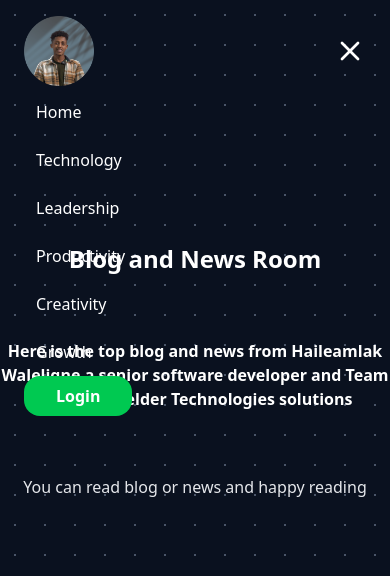
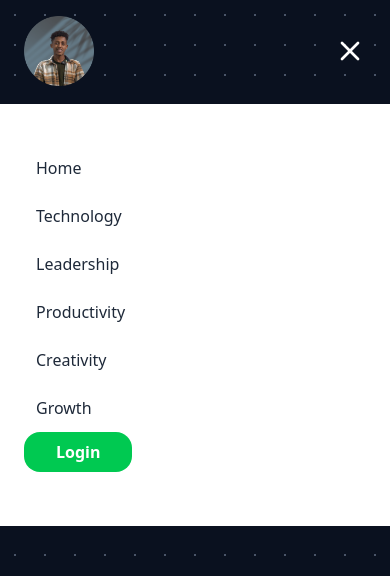
Before and after one commit to haileamlakwalelige/react-and-node-js-blog, a React (Vite) app in the folder front/: page / in a window 390 px wide. Both pictures are taken after a click on the button 350 px from the left and 51 px from the top of the page. Shown: the top 576 px of the page. Built offline with nearby package versions, Linux system fonts and the light colour scheme; no server answers.

Commit message:
add image via add blogs

```diff
--- a/front/src/components/layout/Navbar.jsx
+++ b/front/src/components/layout/Navbar.jsx
@@ -1,5 +1,5 @@
 import { useState, useEffect } from "react";
-import { Link } from "react-router-dom";
+import { Link, useNavigate } from "react-router-dom";
 import { Menu, X } from "lucide-react";
 import haileopia from "../../assets/profile.png";
 import Cookies from "js-cookie";
@@ -7,21 +7,52 @@ import Cookies from "js-cookie";
 const Navbar = () => {
   const [isOpen, setIsOpen] = useState(false);
   const [isScrolled, setIsScrolled] = useState(false);
+  const navigate = useNavigate();
 
   useEffect(() => {
     const handleScroll = () => {
       setIsScrolled(window.scrollY > 0);
     };
 
+    const handleResize = () => {
+      // Apply specific logic for small devices here
+      if (window.innerWidth < 1000) {
+        // Small device logic - here it forces `isScrolled` to true
+        setIsScrolled(true);
+      } else {
+        // Optionally reset or modify behavior for larger screens
+        setIsScrolled(window.scrollY > 0);
+      }
+    };
+
+    // Initialize on mount
+    handleResize();
+
+    // Add event listeners for scroll and resize
     window.addEventListener("scroll", handleScroll);
-    return () => window.removeEventListener("scroll", handleScroll);
-  }, []);
+    window.addEventListener("resize", handleResize);
+
+    // Cleanup listeners on component unmount
+    return () => {
+      window.removeEventListener("scroll", handleScroll);
+      window.removeEventListener("resize", handleResize);
+    };
+  }, []); // Empty dependency array to only run once on mount
 
   const isLoggedIn = Cookies.get("isLoggedIn");
 
+  const handleLogout = () => {
+    Cookies.remove("auth_token");
+    Cookies.remove("isLoggedIn");
+    window.location.reload();
+    navigate("/");
+  };
+
+  const closeMenu = () => setIsOpen(false);
+
   return (
     <nav
-      className={`fixed w-full z-50 min-h-[80px] ${
+      className={`fixed w-full z-50 min-h-[80px]  ${
         isScrolled ? "bg-white text-gray-800 shadow-md" : "text-white"
       }`}
     >
@@ -35,17 +66,19 @@ const Navbar = () => {
         </Link>
 
         <button
-          className="md:hidden focus:outline-none"
+          className="lg:hidden focus:outline-none  cursor-pointer"
           onClick={() => setIsOpen(!isOpen)}
         >
           {isOpen ? <X size={32} /> : <Menu size={32} />}
         </button>
 
         <ul
-          className={`md:flex md:space-x-8 absolute md:static top-16 md:top-0 left-0 w-full md:w-auto ${
+          className={`lg:flex lg:space-x-8 absolute lg:static top-16 lg:top-0 left-0 w-full lg:w-auto ${
             isScrolled ? "bg-white text-gray-800" : " text-white"
-          } p-6 md:p-0 cursor-pointer items-center ${
-            isOpen ? "block" : "hidden"
+          } p-6 lg:p-0 cursor-pointer items-center ${
+            isOpen
+              ? "block bg-white text-gray-800 py-10 mt-10 min-h-[50vh]"
+              : "hidden"
           }`}
         >
           {[
@@ -56,10 +89,15 @@ const Navbar = () => {
             { name: "Creativity", path: "/creativity" },
             { name: "Growth", path: "/growth" },
           ].map((item) => (
-            <li key={item.name} className="p-3 md:p-0">
+            <li key={item.name} className="p-3 lg:p-0">
               <Link
                 to={item.path}
-                className="relative  hover:text-blue-400 hover:underline hover:underline-offset-4"
+                onClick={closeMenu}
+                className={`${
+                  isOpen
+                    ? "relative  hover:text-blue-400 text-gray-800 hover:underline hover:underline-offset-4"
+                    : "relative  hover:text-blue-400 hover:underline hover:underline-offset-4"
+                }`}
               >
                 {item.name}
               </Link>
@@ -74,11 +112,23 @@ const Navbar = () => {
           )}
 
           {isLoggedIn && (
-            <Link to="/write">
-              <button className="bg-green-500 cursor-pointer hover:text-blue-600 hover:underline text-white font-semibold px-8 py-2 rounded-2xl">
-                Write
-              </button>
-            </Link>
+            <div className="flex gap-3">
+              <Link to="/write" onClick={closeMenu}>
+                <button className="bg-green-500 cursor-pointer hover:text-blue-600 hover:underline text-white font-semibold px-8 py-2 rounded-2xl">
+                  Write
+                </button>
+              </Link>
+              <div
+                onClick={() => {
+                  handleLogout();
+                  closeMenu;
+                }}
+              >
+                <button className="bg-red-500 cursor-pointer  hover:underline text-white font-semibold px-8 py-2 rounded-2xl">
+                  Logout
+                </button>
+              </div>
+            </div>
           )}
         </ul>
       </div>
```
Also changed, not shown: 11 other files (tests, documents, lock files or other folders).
